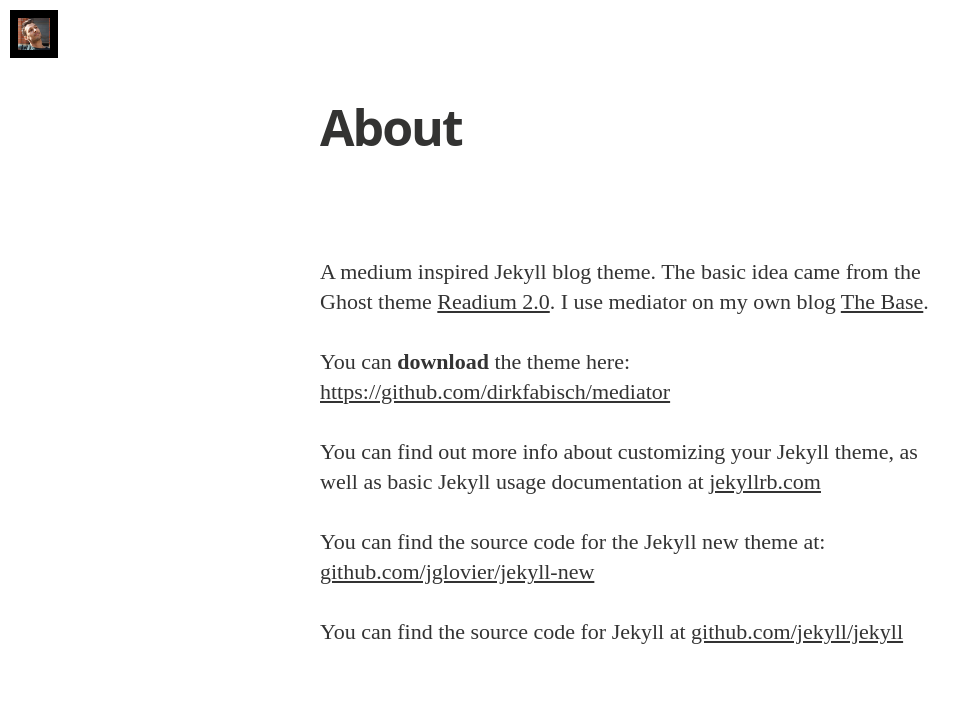
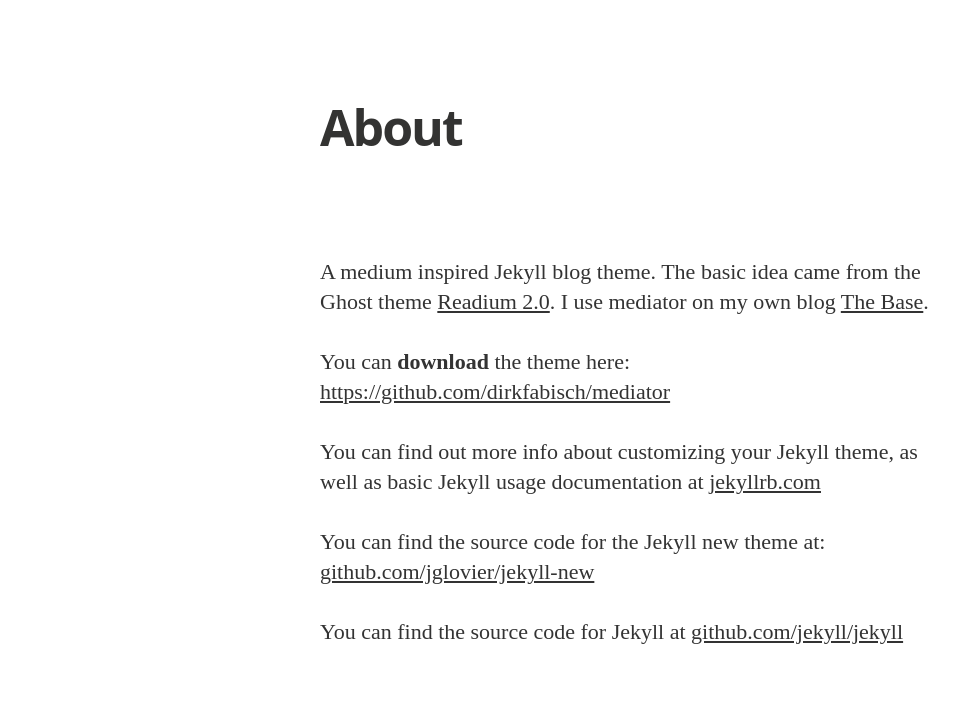
Before and after one commit to paulogaspar/paulogaspar.github.io, a Jekyll site: the page built from about.md, in a window 1280 px wide. Shown: the top 715 px of the page, without its empty margins (0-980 px from the left). Built offline with Jekyll 4.4.1, drawn with Linux system fonts in a browser that asks for light colours; nearby versions of some CDN libraries; some web fonts are replaced; grey boxes are pictures that could not be loaded.

Commit message:
Configurations

```diff
--- a/_config.yml
+++ b/_config.yml
@@ -1,6 +1,6 @@
 # Build settings
 gems:
-  - jemoji
+#  - jemoji
   - jekyll-paginate
 
 # Site settings
@@ -12,7 +12,7 @@
 #blog logo
 logo: "/assets/images/pg_logo.jpg"
 # blog cover
-cover: "/assets/images/cA4aKEIPQrerBnp1yGHv_IMG_9534-3-2.jpg"
+cover: "/assets/images/cover3.jpg"
 
 name: 'Paulo Gaspar'
 author: 'Paulo Gaspar'
@@ -27,6 +27,10 @@
 
 #fill in disqus shortname to use disqus
 #disqus: disqus-shortname
+
+show_drafts: null
+lsi: false
+incremental: true
 
 # social icons and sharing options
 social:
--- a/_includes/header.html
+++ b/_includes/header.html
@@ -1,5 +1,5 @@
 <!-- header start -->
 
-<a href="{{ site.url }}" class="logo-readium"><span class="logo" style="background-image: url({{ site.logo }})"></span></a>
+<!-- a href="{{ site.url }}" class="logo-readium"><span class="logo" style="background-image: url({{ site.logo }})"></span></a -->
 
 <!-- header end -->
```
Also changed, not shown: README.md (deleted), assets/images/author.jpg, assets/images/cover3.jpg (added), assets/images/screenshot1.jpg (deleted), assets/images/screenshot2.jpg (deleted), assets/images/screenshot3.jpg (deleted).
